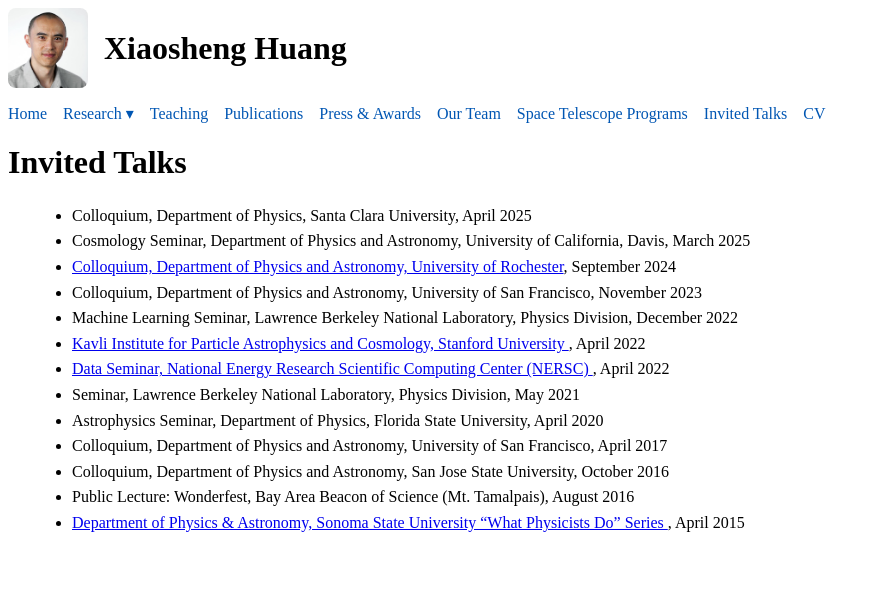
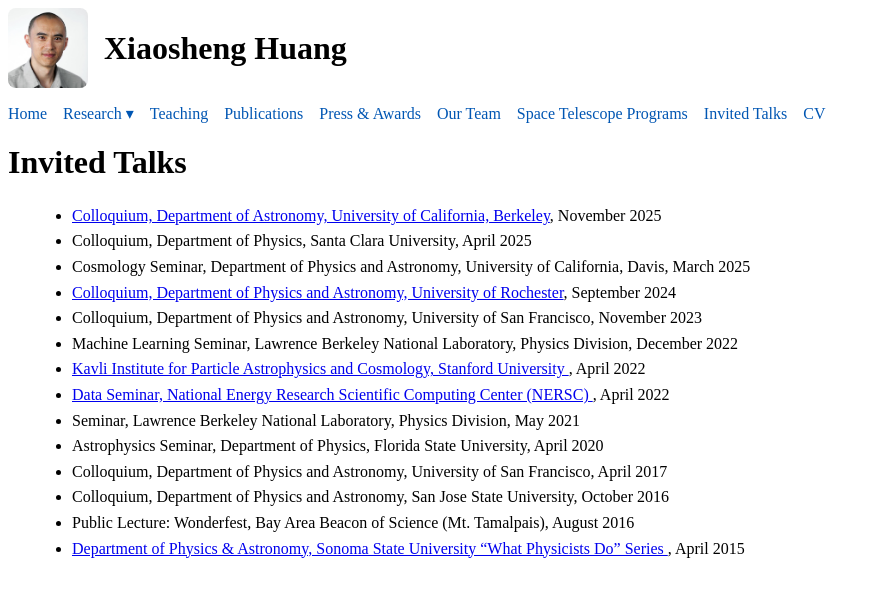
Before and after one commit to highredshift/highredshift.github.io, a Jekyll site: the page built from talks.html, in a window 1280 px wide. Shown: the top 597 px of the page, without its empty margins (0-881 px from the left). Built offline with Jekyll 4.4.1, drawn with Linux system fonts in a browser that asks for light colours.

Commit message:
berk, cnn

```diff
--- a/talks.html
+++ b/talks.html
@@ -7,7 +7,10 @@ title: Invited Talks
 
 <ul style="list-style-type: disc; margin-left: 1.5rem; line-height: 1.6;">
  <!-- <li>Colloquium, Department of Astronomy, University of California, Berkeley, November 2025</li> -->
-  <li>Colloquium, Department of Physics, Santa Clara University, April 2025</li>
+
+  <li><a href="https://astro.berkeley.edu/astronomy-colloquium" target="_blanck", rel="noopener noreferrer">
+    Colloquium, Department of Astronomy, University of California, Berkeley</a>, November 2025</li>
+  <li>Colloquium, Department of Physics, Santa Clara University</a>, April 2025</li>
   <li>Cosmology Seminar, Department of Physics and Astronomy, University of California, Davis, March 2025</li>
   <li>
     <a href="https://rochester.hosted.panopto.com/Panopto/Pages/Viewer.aspx?id=72b13d08-baf7-4f05-9f58-b1d100eec840" target="_blank" rel="noopener noreferrer">
--- a/teaching.html
+++ b/teaching.html
@@ -39,7 +39,12 @@ title: Research
       <a href="https://www.youtube.com/watch?v=uXt8qF2Zzfo&list=PLUl4u3cNGP63gFHB6xb-kVBiQHYe_4hSi&index=12"
       target="_blank" rel="noopener">Neural Network Basics</a>
     </li>
+    <li>
+      <a href="https://cs.stanford.edu/people/karpathy/convnetjs/demo/cifar10.html"
+      target="_blank" rel="noopener">CNN Basics</a>
+    </li>
   </ul>
+
 
   <!-- PHYS 303 -->
   <h3>
```
Also changed, not shown: 2 other files.
